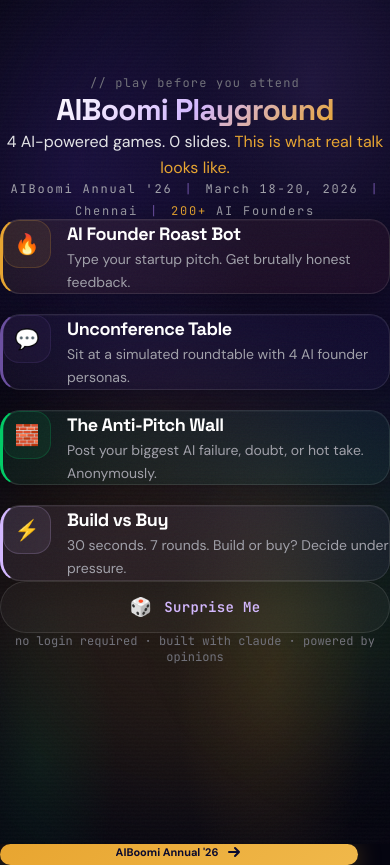
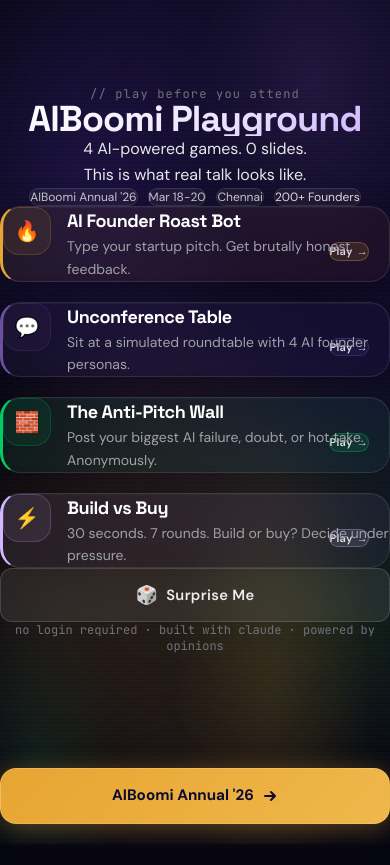
Before and after one commit to rajathkm/aiboomi-playground, a Next.js app: page / in a window 390 px wide. After the commit the page ends 844 px from the top, so only its background shows below. Built offline with nearby package versions, Linux system fonts and the light colour scheme.

Commit message:
Deep mobile redesign: typography, buttons, hierarchy, CTA, dead space

```diff
--- a/src/app/globals.css
+++ b/src/app/globals.css
@@ -144,6 +144,116 @@
   background: rgba(107, 79, 160, 0.5);
 }
 
+/* Shared button variants */
+.btn-primary {
+  display: inline-flex;
+  width: 100%;
+  min-height: 56px;
+  cursor: pointer;
+  align-items: center;
+  justify-content: center;
+  gap: 0.5rem;
+  border-radius: 1rem;
+  border: 1px solid rgba(255, 255, 255, 0.14);
+  padding: 0.875rem 1.5rem;
+  font-family: var(--font-body);
+  font-size: 0.95rem;
+  font-weight: 700;
+  line-height: 1;
+  color: var(--white);
+  background: var(
+    --btn-primary-bg,
+    linear-gradient(135deg, var(--orange), var(--orange-bright))
+  );
+  box-shadow: var(--btn-primary-shadow, 0 0 24px rgba(232, 165, 48, 0.25));
+  transition:
+    transform 200ms ease,
+    box-shadow 200ms ease,
+    filter 200ms ease,
+    border-color 200ms ease;
+}
+
+.btn-primary:hover {
+  filter: brightness(1.04);
+}
+
+.btn-primary:active {
+  transform: scale(0.98);
+}
+
+.btn-primary:disabled {
+  cursor: not-allowed;
+  opacity: 0.5;
+  box-shadow: none;
+}
+
+.btn-secondary {
+  display: inline-flex;
+  width: 100%;
+  min-height: 48px;
+  cursor: pointer;
+  align-items: center;
+  justify-content: center;
+  gap: 0.5rem;
+  border-radius: 0.75rem;
+  border: 1px solid rgba(255, 255, 255, 0.15);
+  background: rgba(255, 255, 255, 0.05);
+  padding: 0.75rem 1rem;
+  font-family: var(--font-body);
+  font-size: 0.92rem;
+  font-weight: 600;
+  color: rgba(255, 255, 255, 0.88);
+  transition:
+    transform 200ms ease,
+    border-color 200ms ease,
+    background-color 200ms ease,
+    color 200ms ease;
+}
+
+.btn-secondary:hover {
+  border-color: rgba(255, 255, 255, 0.25);
+  background: rgba(255, 255, 255, 0.08);
+  color: var(--white);
+}
+
+.btn-secondary:active {
+  transform: scale(0.98);
+}
+
+.btn-text {
+  display: inline-flex;
+  min-height: 44px;
+  cursor: pointer;
+  align-items: center;
+  justify-content: center;
+  gap: 0.35rem;
+  border: 0;
+  background: transparent;
+  padding: 0.5rem 0.25rem;
+  font-family: var(--font-body);
+  font-size: 0.92rem;
+  font-weight: 600;
+  color: rgba(255, 255, 255, 0.72);
+  transition:
+    color 200ms ease,
+    transform 200ms ease;
+}
+
+.btn-text:hover {
+  color: var(--white);
+}
+
+.btn-text:active {
+  transform: scale(0.98);
+}
+
+@media (min-width: 640px) {
+  .btn-primary,
+  .btn-secondary {
+    width: auto;
+  }
+}
+
 /* Shared keyframes */
 @keyframes orbFloat {
   0%, 100% { transform: translate(0, 0) scale(1); }
--- a/src/app/page.tsx
+++ b/src/app/page.tsx
@@ -117,10 +117,10 @@
           initial={{ opacity: 0, y: 30 }}
           animate={{ opacity: 1, y: 0 }}
           transition={{ duration: 0.7, delay: 0.25 }}
-          className="mb-6 text-center text-3xl font-bold leading-tight tracking-tight sm:text-4xl lg:text-5xl"
+          className="mb-6 text-center text-4xl font-bold leading-[0.95] tracking-tight sm:text-5xl md:text-6xl lg:text-7xl"
           style={{
             fontFamily: "var(--font-display)",
-            background: "linear-gradient(135deg, #ffffff 0%, #d4b8ff 50%, #e8a530 100%)",
+            background: "linear-gradient(135deg, #ffffff 0%, #ebe3ff 60%, #d4b8ff 100%)",
             WebkitBackgroundClip: "text",
             WebkitTextFillColor: "transparent",
             backgroundClip: "text",
@@ -134,40 +134,40 @@
           initial={{ opacity: 0, y: 20 }}
           animate={{ opacity: 1, y: 0 }}
           transition={{ duration: 0.6, delay: 0.45 }}
-          className="mb-5 max-w-2xl text-center text-base leading-relaxed sm:text-lg md:text-xl"
+          className="mb-5 max-w-xs text-balance text-center text-base leading-relaxed sm:max-w-2xl sm:text-lg md:text-xl"
           style={{
             fontFamily: "var(--font-body)",
             color: "var(--gray-200)",
           }}
         >
-          4 AI-powered games. 0 slides.{" "}
-          <span style={{ color: "var(--orange)" }}>
-            This is what real talk looks like.
+          <span style={{ color: "rgba(255,255,255,0.9)" }}>
+            4 AI-powered games. 0 slides. This is what real talk looks like.
           </span>
         </motion.p>
 
         {/* Event context */}
-        <motion.p
+        <motion.div
           initial={{ opacity: 0 }}
           animate={{ opacity: 1 }}
           transition={{ duration: 0.5, delay: 0.65 }}
-          className="mb-14 flex flex-wrap items-center justify-center gap-x-3 gap-y-1.5 text-center text-xs tracking-[0.15em] sm:text-sm"
+          className="mb-14 flex flex-wrap items-center justify-center gap-2.5 text-center"
           style={{
-            fontFamily: "var(--font-mono)",
-            color: "var(--gray-400)",
+            fontFamily: "var(--font-body)",
           }}
         >
-          <span>{EVENT.name}</span>
-          <span style={{ color: "var(--violet)" }}>|</span>
-          <span>{EVENT.dates}</span>
-          <span style={{ color: "var(--violet)" }}>|</span>
-          <span>{EVENT.location}</span>
-          <span style={{ color: "var(--violet)" }}>|</span>
-          <span>
-            <span style={{ color: "var(--orange)" }}>{EVENT.founderCount}</span>{" "}
-            AI Founders
+          <span className="rounded-full border border-white/12 bg-white/5 px-3 py-1 text-xs text-white/80 sm:text-sm">
+            {EVENT.name}
           </span>
-        </motion.p>
+          <span className="rounded-full border border-white/12 bg-white/5 px-3 py-1 text-xs text-white/80 sm:text-sm">
+            Mar 18-20
+          </span>
+          <span className="rounded-full border border-white/12 bg-white/5 px-3 py-1 text-xs text-white/80 sm:text-sm">
+            {EVENT.location}
+          </span>
+          <span className="rounded-full border border-white/12 bg-white/5 px-3 py-1 text-xs text-white/90 sm:text-sm">
+            {EVENT.founderCount} Founders
+          </span>
+        </motion.div>
 
         {/* Game cards grid */}
         <div className="mb-14 grid w-full max-w-4xl grid-cols-1 gap-5 sm:grid-cols-2 sm:gap-6">
@@ -182,9 +182,12 @@
                 ease: [0.22, 1, 0.36, 1],
               }}
             >
-              <Link href={game.href} className="group block">
+              <Link
+                href={game.href}
+                className="group block cursor-pointer transition-transform duration-200 active:scale-[0.98]"
+              >
                 <div
-                  className="relative overflow-hidden transition-all duration-300 ease-out group-hover:scale-[1.03] p-6 sm:p-8"
+                  className="relative overflow-hidden p-7 transition-all duration-300 ease-out group-hover:scale-[1.03] group-active:scale-[0.99] sm:p-9"
                   style={{
                     borderRadius: 20,
                     border: "1px solid rgba(255,255,255,0.1)",
@@ -246,27 +249,15 @@
 
                   {/* Play arrow indicator */}
                   <div
-                    className="absolute bottom-6 right-6 flex h-8 w-8 items-center justify-center rounded-full opacity-0 transition-all duration-300 group-hover:opacity-100 group-hover:translate-x-0 -translate-x-2"
+                    className="absolute bottom-5 right-5 inline-flex items-center gap-1 rounded-full border px-2.5 py-1 text-[11px] font-semibold tracking-wide text-white/85 transition-all duration-300 group-hover:translate-x-0.5"
                     style={{
-                      background: `${BORDER_COLORS[game.id]}20`,
-                      border: `1px solid ${BORDER_COLORS[game.id]}40`,
+                      background: `${BORDER_COLORS[game.id]}1f`,
+                      borderColor: `${BORDER_COLORS[game.id]}55`,
+                      fontFamily: "var(--font-body)",
                     }}
                   >
-                    <svg
-                      width="14"
-                      height="14"
-                      viewBox="0 0 14 14"
-                      fill="none"
-                      style={{ color: BORDER_COLORS[game.id] }}
-                    >
-                      <path
-                        d="M2 7h10m0 0L8 3m4 4L8 11"
-                        stroke="currentColor"
-                        strokeWidth="2"
-                        strokeLinecap="round"
-                        strokeLinejoin="round"
-                      />
-                    </svg>
+                    <span>Play</span>
+                    <span aria-hidden="true">&rarr;</span>
                   </div>
                 </div>
               </Link>
@@ -280,12 +271,12 @@
           animate={{ opacity: 1, y: 0 }}
           transition={{ duration: 0.5, delay: 1.35 }}
           onClick={handleRandomize}
-          className="group relative mb-10 flex min-h-[52px] w-full cursor-pointer items-center justify-center gap-3 overflow-hidden rounded-full border border-white/10 px-8 py-4 text-sm font-semibold tracking-wide transition-all duration-300 hover:border-white/20 hover:scale-105 active:scale-95 sm:w-auto"
+          className="btn-secondary group relative mb-10 w-full min-h-[52px] overflow-hidden rounded-2xl px-8 py-4 tracking-wide transition-all duration-300 sm:w-auto"
           style={{
-            fontFamily: "var(--font-mono)",
-            background: "rgba(255, 255, 255, 0.04)",
+            fontFamily: "var(--font-body)",
+            background: "rgba(255, 255, 255, 0.08)",
             backdropFilter: "blur(10px)",
-            color: "var(--lavender)",
+            color: "rgba(255,255,255,0.92)",
           }}
         >
           {/* Animated shimmer on hover */}
--- a/src/components/FloatingCTA.tsx
+++ b/src/components/FloatingCTA.tsx
@@ -18,8 +18,9 @@
       initial={{ y: 100, opacity: 0 }}
       animate={{ y: 0, opacity: 1 }}
       transition={{ delay: 1.5, duration: 0.6, ease: "easeOut" }}
-      className="safe-bottom z-50 mx-auto mb-8 mt-6 flex w-[calc(100%-2rem)] max-w-md items-center justify-center gap-2 rounded-full px-4 py-3 text-[11px] font-semibold transition-all duration-300 hover:scale-105 hover:shadow-[0_0_30px_rgba(232,165,48,0.4)] active:scale-[0.97] sm:fixed sm:bottom-6 sm:left-auto sm:right-8 sm:mx-0 sm:mb-0 sm:mt-0 sm:w-auto sm:max-w-none sm:justify-start sm:px-7 sm:py-3.5 sm:text-sm"
+      className="btn-primary fixed left-1/2 z-50 w-[calc(100%-2rem)] max-w-md -translate-x-1/2 rounded-full px-4 py-3 text-[11px] font-semibold transition-all duration-300 hover:shadow-[0_0_30px_rgba(232,165,48,0.4)] sm:left-auto sm:right-8 sm:w-auto sm:translate-x-0 sm:px-7 sm:py-3.5 sm:text-sm"
       style={{
+        bottom: "calc(env(safe-area-inset-bottom, 0px) + 20px)",
         background: "linear-gradient(135deg, #e8a530, #f0b84a)",
         color: "#0a0a2e",
         fontFamily: "var(--font-body)",
--- a/src/components/GameNav.tsx
+++ b/src/components/GameNav.tsx
@@ -14,15 +14,13 @@
     <nav className="flex w-full flex-col items-stretch justify-center gap-3 py-2 sm:flex-row sm:flex-wrap sm:items-center">
       <Link
         href="/"
-        className="flex min-h-[48px] w-full items-center justify-center rounded-xl border border-white/15 px-5 py-3 text-center text-sm font-medium text-white/70 transition-all duration-200 hover:border-white/25 hover:bg-white/10 hover:text-white active:scale-[0.97] sm:w-auto"
-        style={{ fontFamily: "var(--font-mono)" }}
+        className="btn-secondary w-full px-5 py-3 text-center text-sm sm:w-auto"
       >
         &larr; Hub
       </Link>
       <Link
         href={nextGame.href}
-        className="flex min-h-[48px] w-full items-center justify-center rounded-xl border border-white/15 px-5 py-3 text-center text-sm font-medium text-white/70 transition-all duration-200 hover:border-white/25 hover:bg-white/10 hover:text-white active:scale-[0.97] sm:w-auto"
-        style={{ fontFamily: "var(--font-mono)" }}
+        className="btn-secondary w-full px-5 py-3 text-center text-sm sm:w-auto"
       >
         <span className="max-w-[210px] truncate sm:max-w-none">
           Next: {nextGame.title}
```
Also changed, not shown: src/app/buildvsbuy/page.tsx (+25 -21 lines).
